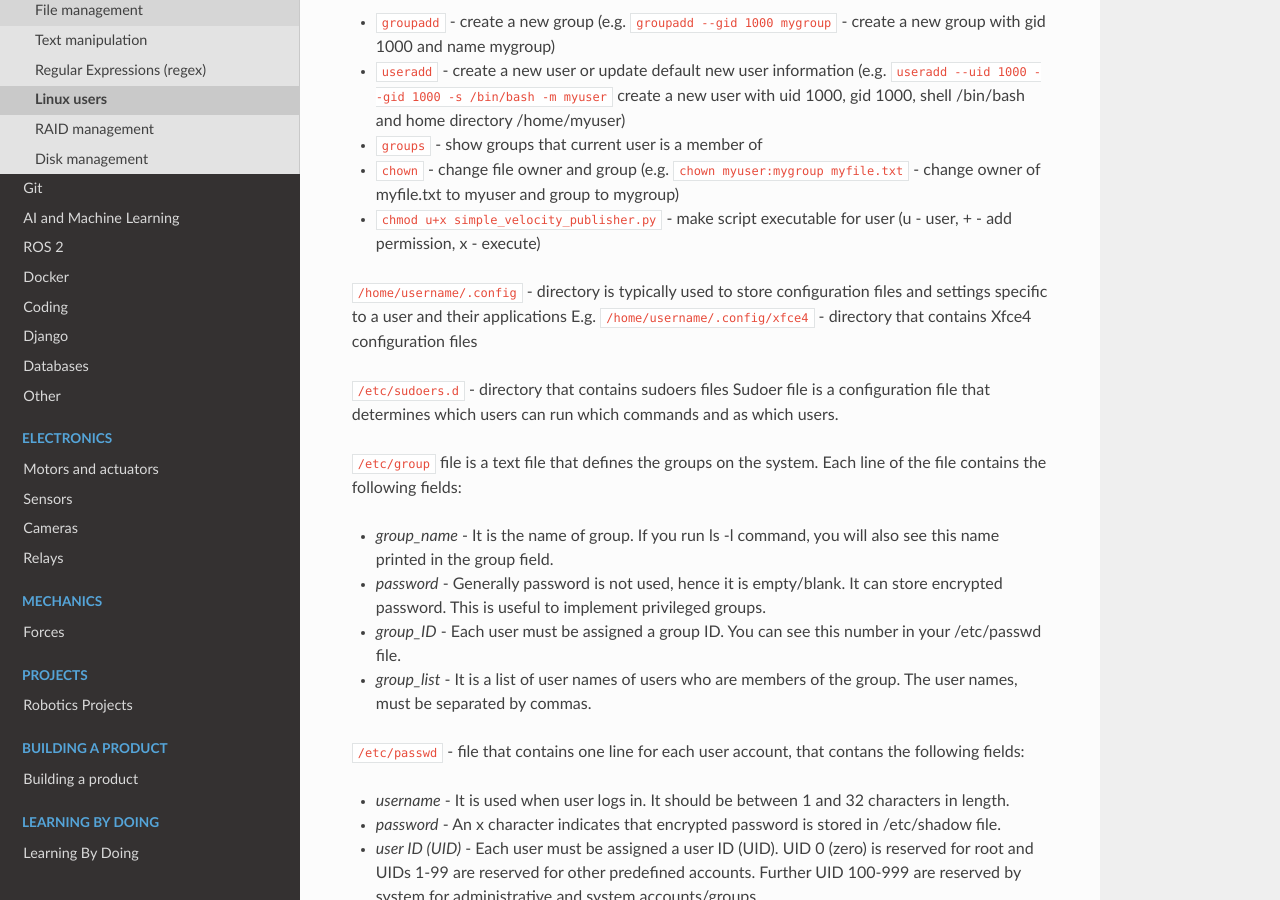
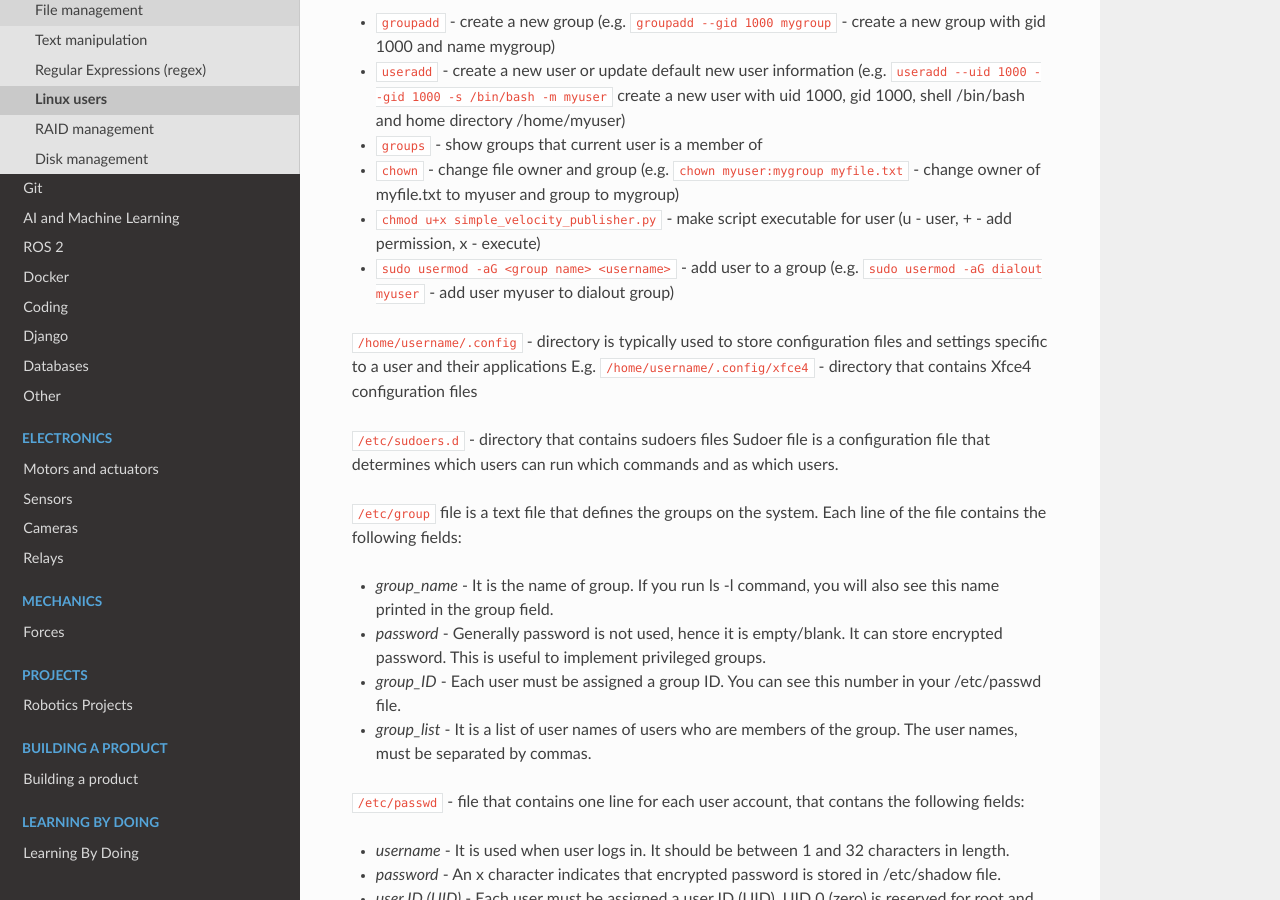
Before and after one commit to jevgenik/manuals, a Sphinx documentation site: the page built from source/files/software/linux/users.rst, in a window 1280 px wide and 900 px high, scrolled down 342 px. Built offline with Sphinx 7.4.7 and the Read the Docs theme 2.0.0, drawn with Linux system fonts in a browser that asks for light colours.

Commit message:
linux users

```diff
--- a/source/files/software/linux/users.rst
+++ b/source/files/software/linux/users.rst
@@ -21,6 +21,8 @@ Commands:
 * ``chown`` - change file owner and group (e.g. ``chown myuser:mygroup myfile.txt`` - change owner of myfile.txt to myuser and group to mygroup)
 
 * ``chmod u+x simple_velocity_publisher.py`` - make script executable for user (u - user, + - add permission, x - execute)
+
+* ``sudo usermod -aG <group name> <username>`` - add user to a group (e.g. ``sudo usermod -aG dialout myuser`` - add user myuser to dialout group)
 
 
 ``/home/username/.config`` - directory is typically used to store configuration files and settings specific to a user and their applications
```
